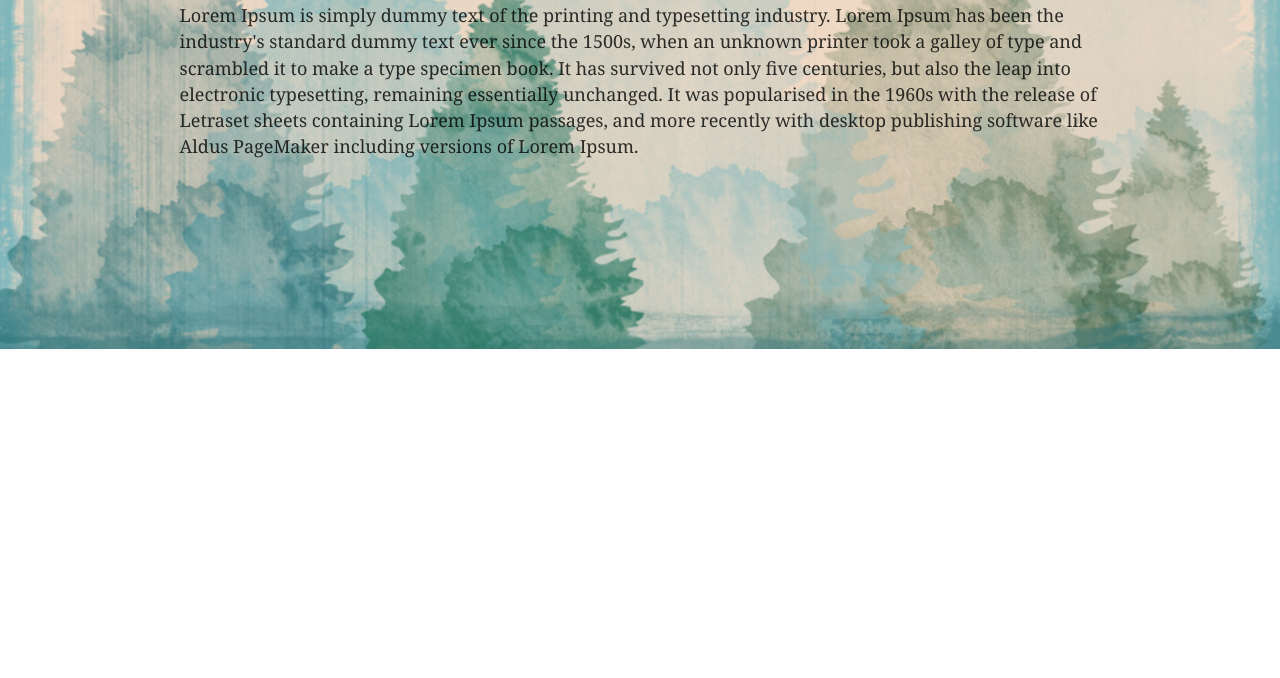
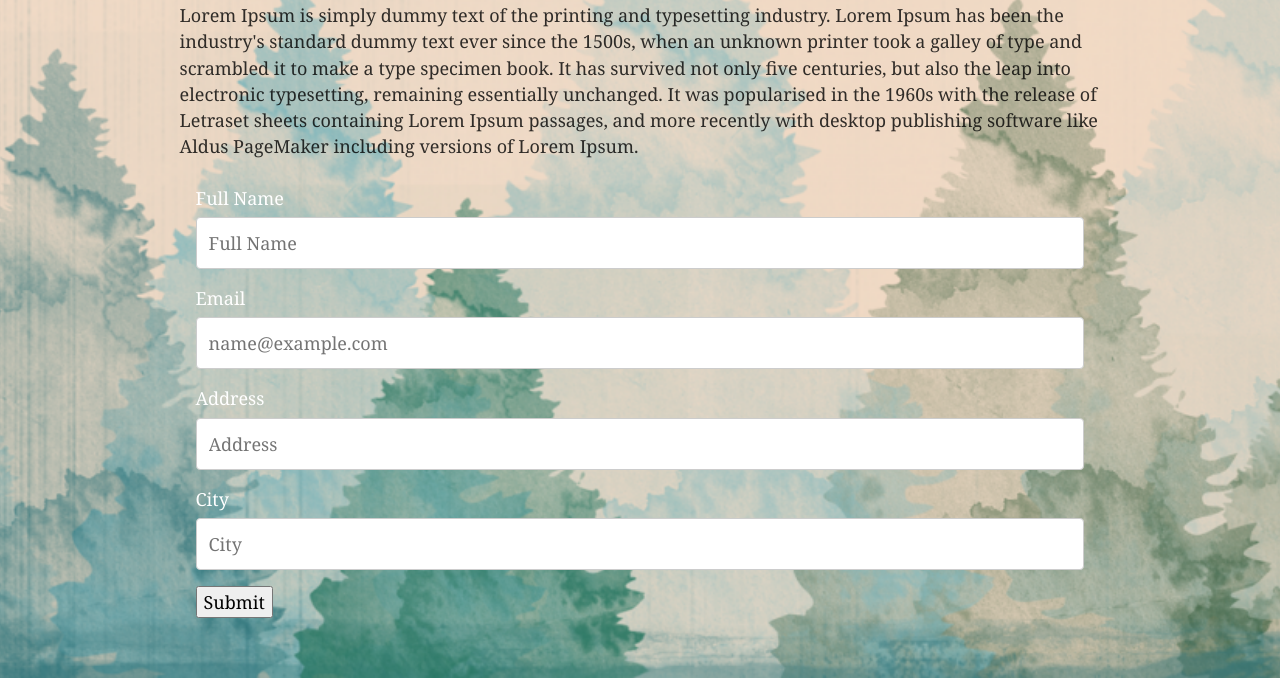
Before and after one commit to clarencedave/clarence.github.io, a Gatsby site: page /11-22-2018/new in a window 1280 px wide. Shown: the part 343-1021 px from the top of the page. Before the commit the page ends 800 px from the top, so only its background shows below. Built offline with nearby package versions, Linux system fonts and the light colour scheme; Gatsby itself is replaced by a stand-in of ours.

Commit message:
init commit

```diff
--- a/src/pages/11-22-2018/new.md
+++ b/src/pages/11-22-2018/new.md
@@ -13,3 +13,18 @@ electronic typesetting, remaining essentially unchanged. It was popularised in
 the 1960s with the release of Letraset sheets containing Lorem Ipsum passages,
 and more recently with desktop publishing software like Aldus PageMaker
 including versions of Lorem Ipsum.
+
+ <div class="row">
+  <div class="col-75">
+    <div class="container">
+    <form name = "contact" method = "post" netlify = "true" data-netlify-honetpot = "bot-field">
+    <label for="fname"> Full Name</label>
+    <input type="text" id="fname" name="firstname" placeholder="Full Name"/>
+    <label for="email"> Email</label>
+    <input type="text" id="email" name="email" placeholder="name@example.com"/>
+    <label for="adr"> Address</label>
+    <input type="text" id="adr" name="address" placeholder="Address"/>
+    <label for="city"> City</label>
+    <input type="text" id="city" name="city" placeholder="City"/>
+     <button type="submit" value="Submit">Submit</button>
+    </form>
```
